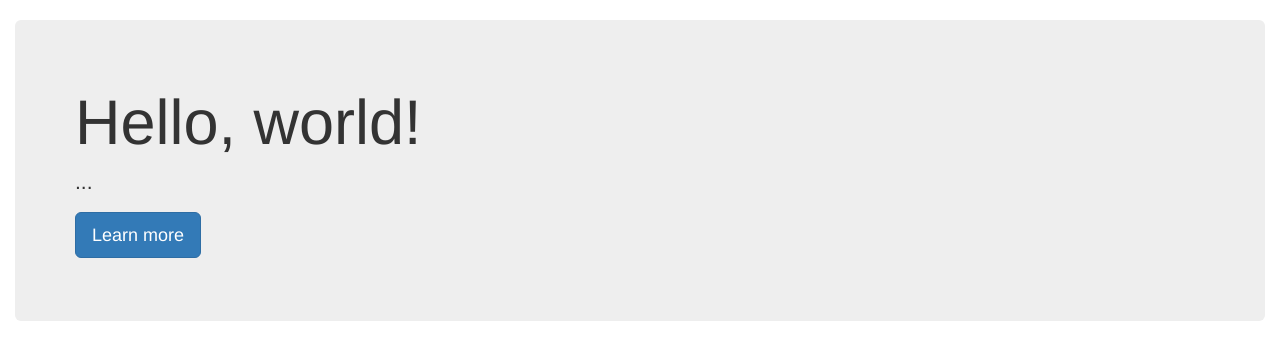
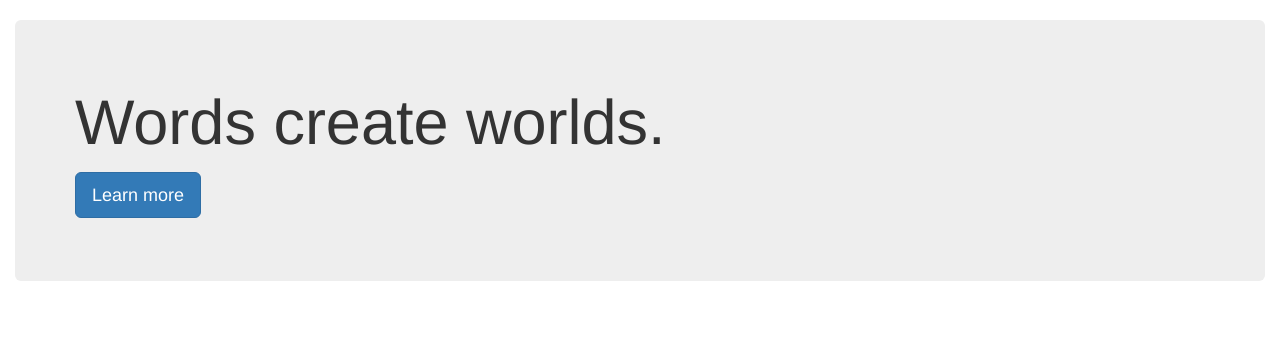
Before and after one commit to Akiva-Notkin/akiva.club, a PHP site: page / in a window 1280 px wide. Shown: the part 52-412 px from the top of the page. Run offline with PHP 8.4, Linux system fonts and the light colour scheme; some libraries are stand-ins or nearby versions.

Commit message:
words worlds

```diff
--- a/public_html/index.php
+++ b/public_html/index.php
@@ -10,8 +10,8 @@ require_once('../includes/helpers.php');
 
 <div class="container-fluid">
     <div class="jumbotron">
-        <h1>Hello, world!</h1>
-        <p>...</p>
+        <h1>Words create worlds.</h1>
+        <p></p>
         <p><a class="btn btn-primary btn-lg" href="#" role="button">Learn more</a></p>
   	</div>
 </div>
```
